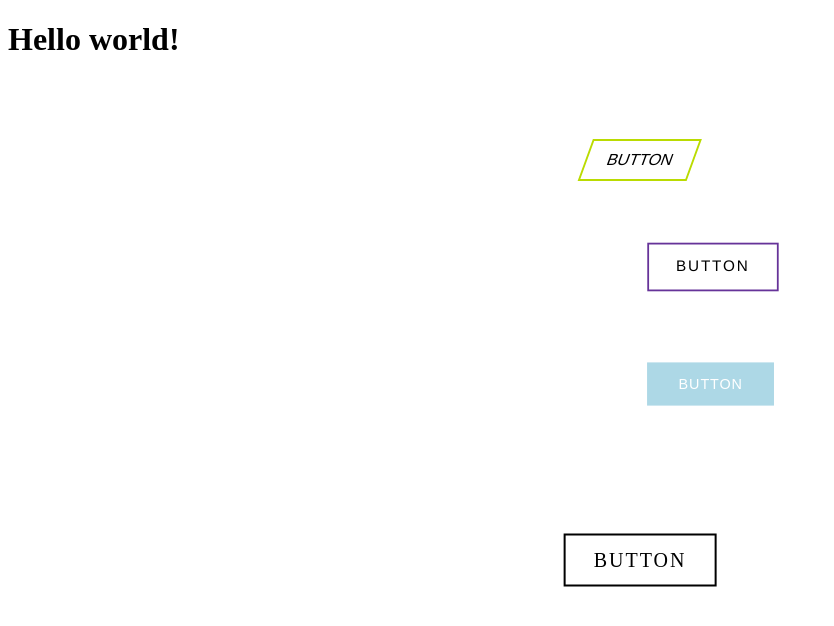
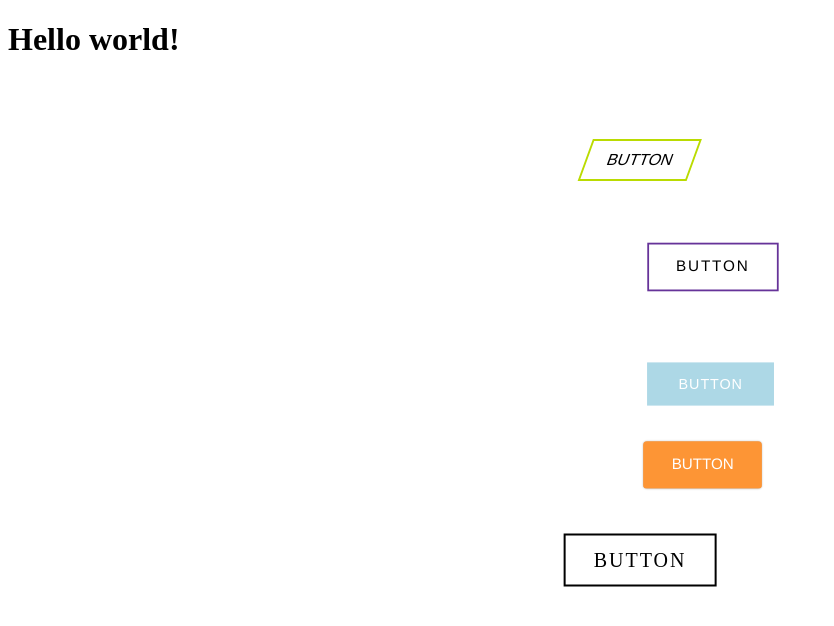
Before and after one commit to ferdelamad/UI_Elements, a React app: page / in a window 1280 px wide. Shown: the top 626 px of the page, without its empty margins (0-834 px from the left). Built offline with nearby package versions, Linux system fonts and the light colour scheme.

Commit message:
Added Button05 to the collection

```diff
--- a/client/src/components/App.jsx
+++ b/client/src/components/App.jsx
@@ -3,6 +3,7 @@ import Button01 from './Button01';
 import Button02 from './Button02';
 import Button03 from './Button03';
 import Button04 from './Button04';
+import Button05 from './Button05';
 
 const App = () => (
   <div className="container">
@@ -11,6 +12,7 @@ const App = () => (
     <Button02>Button</Button02>
     <Button03>Button</Button03>
     <Button04>Button</Button04>
+    <Button05>Button</Button05>
   </div>
 );
 
--- /dev/null
+++ b/client/src/components/Button05.jsx
@@ -0,0 +1,29 @@
+import styled from 'styled-components';
+
+const Button05 = styled.a`
+  position: absolute;
+  top: 55%;
+  left: 50%;
+  display: inline-block;
+  text-align: center;
+  text-decoration: none;
+  text-transform: uppercase;
+  padding: 15px 30px;
+  color: #fff;
+  background: #fd9535;
+  border-radius: 4px;
+  border-bottom: solid 2px #fd9535;
+  box-shadow: 0 0 2px rgba(0, 0, 0, 0.3);
+  font-family: Helvetica, Arial, sans-serif;
+  cursor: pointer;
+  transition: 0.45s;
+  transform: scale(0.95);
+
+  :hover {
+    border-bottom: solid 2px #d27d00;
+    box-shadow: inset 0 2px 0 rgba(255, 255, 255, 0.2), 0 2px 2px rgba(0, 0, 0, 0.19);
+    transform: scale(1);
+  }
+`;
+
+export default Button05;
```
Also changed, not shown: 1 other file (tests, documents, lock files or other folders).
